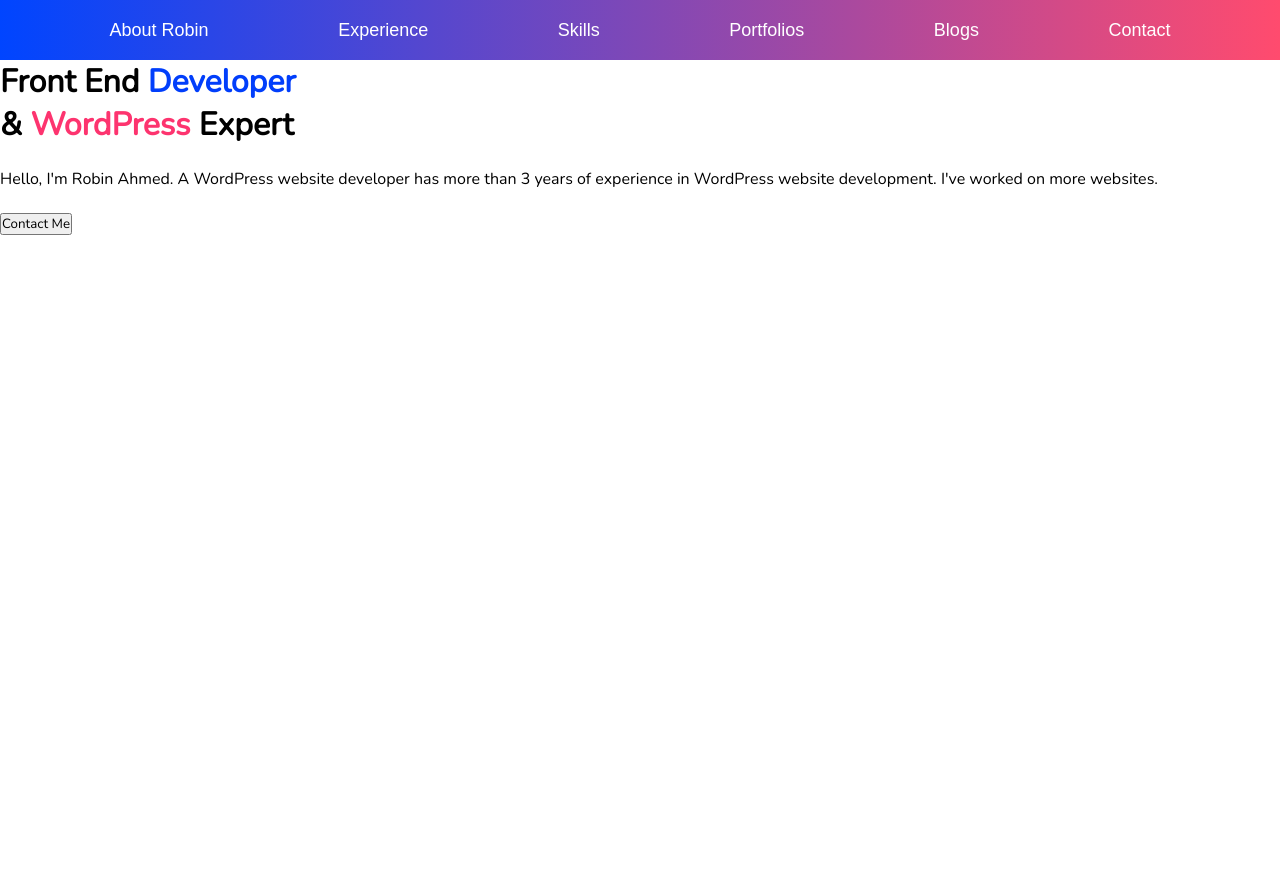
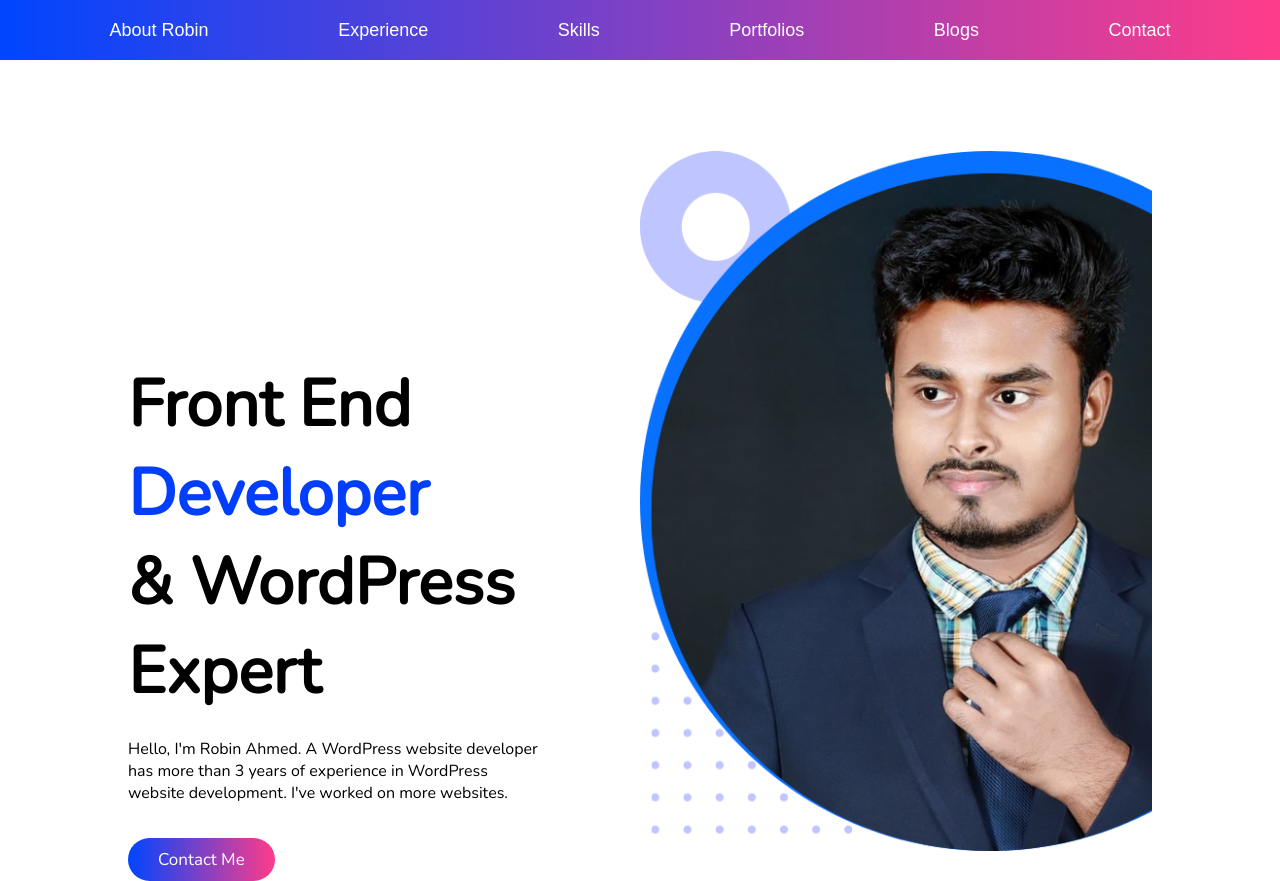
Before and after one commit to Robin2079/Robins-Portfolio, a plain HTML site: page index.html in a window 1280 px wide. Before the commit the page ends 800 px from the top, so only its background shows below. Drawn offline with nearby package versions, Linux system fonts and the light colour scheme.

Commit message:
Added new section

```diff
--- a/index.html
+++ b/index.html
@@ -5,6 +5,7 @@
   <meta http-equiv="X-UA-Compatible" content="IE=edge">
   <meta name="viewport" content="width=device-width, initial-scale=1.0">
   <title>My First Portfolio</title>
+  <link rel="icon" type="image/x-icon" href="/images/robin-2.png">
   <link rel="preconnect" href="https://fonts.googleapis.com">
   <link rel="preconnect" href="https://fonts.gstatic.com" crossorigin>
   <link href="https://fonts.googleapis.com/css2?family=Nunito&display=swap" rel="stylesheet">
@@ -20,11 +21,26 @@
     <li><a href="#!">Blogs</a></li>
     <li><a href="#!">Contact</a></li>
   </ul>
-  <h1>Front End <span style="color:#013EFB">Developer</span><br>
-  & <span style="color:#FD346F">WordPress</span> Expert</h1>
-  <br>
-  <p>Hello, I'm Robin Ahmed. A WordPress website developer has more than 3 years of experience in WordPress website development. I've worked on more websites.</p>
-  <br>
-  <button>Contact Me</button>
+
+  <section class="sec_one">
+    <div class="col_one_sec_one">
+      <div class="sec_col_one_content">
+        <h1 class="sec_one_heading">Front End <span style="color:#013EFB">Developer</span><br>
+        & WordPress Expert</h1>
+        <br>
+        <p>Hello, I'm Robin Ahmed. A WordPress website developer has more than 3 years of experience in WordPress website development. I've worked on more websites.</p>
+        <br><br>
+        <a href="#!" class="btn_one">Contact Me</a>
+      </div>
+    </div>
+
+    <div class="col_two_sec_one">
+      <div class="sec_col_two_content">
+        <img class="sec_one_image" src="images/robin-1.png" alt="Robin">
+      </div>
+    </div>
+  </section>
+
+
 </body>
 </html>
--- a/style.css
+++ b/style.css
@@ -6,7 +6,7 @@
 }
 
 .menu {
-  background: linear-gradient( to left, #FF4B6E, #0045FF );
+  background: linear-gradient( to left, #FF3C89, #0045FF );
   display: flex;
   justify-content: space-evenly;
   list-style-type: none;
@@ -23,3 +23,64 @@
   font-size: 18px;
   color: white;
 }
+
+/**Section One Start From Here**/
+.sec_one {
+  width: 80%;
+  min-height: 800px;
+  margin: auto;
+  display: flex;
+}
+
+.col_one_sec_one {
+  float: left;
+  width: 50%;
+  padding-top: 300px;
+  padding-right: 100px;
+}
+
+h1 {
+  font-size: 65px;
+  margin-left:auto;
+  margin-right:auto;
+  display:block;
+}
+
+p {
+  margin-left:auto;
+  margin-right:auto;
+}
+
+.btn_one {
+  background: linear-gradient( to left, #FF3C89, #0045FF );
+  text-decoration: none;
+  border-radius: 100px;
+  color: #ffffff;
+  font-size: 17px;
+  padding: 10px 30px;
+}
+
+
+
+.col_two_sec_one {
+  overflow: hidden;
+  width: 50%;
+  margin: auto;
+  padding: auto;
+
+}
+
+@media screen and (max-width: 600px) {
+  .col_two_sec_one {
+    width: 100%;
+  }
+}
+
+.sec_one_image {
+  margin-left:auto;
+  margin-right:auto;
+  display:block;
+  height: 700px;
+  width: 700px;
+  margin-top: 70px;
+}
```
Also changed, not shown: images/blackblue.jpg (added), images/jhankar.png (deleted), images/jhankar2.png (deleted), images/robin-1.png (added), images/robin-2.png (added).
